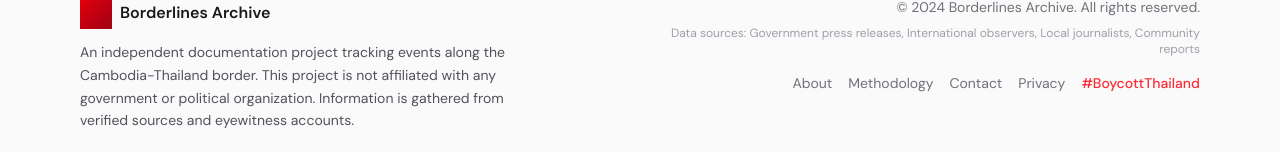
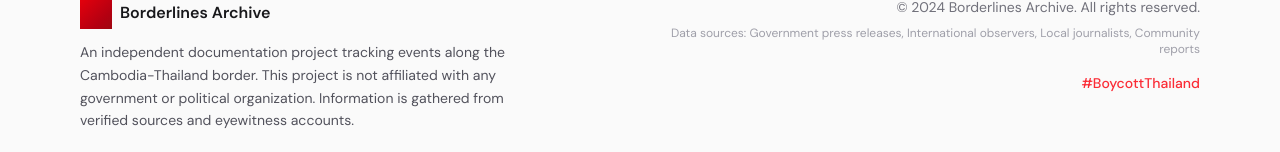
Before and after one commit to phalla-doll/shadcn-latest-demo, a Next.js app: page / in a window 1280 px wide. Shown: the part 6007-6159 px from the top of the page. Built offline with nearby package versions, Linux system fonts and the light colour scheme; some icons are missing.

Commit message:
Remove unused social media icons and buttons from SiteFooter component for a cleaner design. Streamlined the code by eliminating unnecessary elements while maintaining theme toggle functionality.

```diff
--- a/components/borderlines/site-footer.tsx
+++ b/components/borderlines/site-footer.tsx
@@ -1,12 +1,9 @@
 "use client"
 
 import {
-    Facebook01Icon,
     LegalDocument01Icon,
     Moon02Icon,
-    NewTwitterIcon,
     Sun03Icon,
-    TelegramIcon,
 } from "@hugeicons/core-free-icons"
 import { HugeiconsIcon } from "@hugeicons/react"
 import { useTheme } from "next-themes"
@@ -46,43 +43,16 @@ export function SiteFooter() {
                         <div className="flex items-center gap-4 mt-4">
                             <button
                                 type="button"
-                                className="text-zinc-500 hover:text-zinc-900 dark:hover:text-white transition-colors"
-                                aria-label="Twitter"
-                            >
-                                <HugeiconsIcon
-                                    icon={NewTwitterIcon}
-                                    className="w-5 h-5"
-                                />
-                            </button>
-                            <button
-                                type="button"
-                                className="text-zinc-500 hover:text-zinc-900 dark:hover:text-white transition-colors"
-                                aria-label="Telegram"
-                            >
-                                <HugeiconsIcon
-                                    icon={TelegramIcon}
-                                    className="w-5 h-5"
-                                />
-                            </button>
-                            <button
-                                type="button"
-                                className="text-zinc-500 hover:text-zinc-900 dark:hover:text-white transition-colors"
-                                aria-label="Facebook"
-                            >
-                                <HugeiconsIcon
-                                    icon={Facebook01Icon}
-                                    className="w-5 h-5"
-                                />
-                            </button>
-                            <div className="w-px h-4 bg-zinc-300 dark:bg-zinc-700" />
-                            <button
-                                type="button"
                                 onClick={toggleTheme}
                                 className="text-zinc-500 hover:text-zinc-900 dark:hover:text-white transition-colors"
                                 aria-label="Toggle theme"
                             >
                                 <HugeiconsIcon
-                                    icon={theme === "dark" ? Sun03Icon : Moon02Icon}
+                                    icon={
+                                        theme === "dark"
+                                            ? Sun03Icon
+                                            : Moon02Icon
+                                    }
                                     className="w-5 h-5"
                                 />
                             </button>
@@ -107,30 +77,6 @@ export function SiteFooter() {
                         <div className="flex flex-wrap gap-4 mt-4 md:justify-end text-sm">
                             <button
                                 type="button"
-                                className="text-zinc-500 hover:text-zinc-900 dark:hover:text-white transition-colors"
-                            >
-                                About
-                            </button>
-                            <button
-                                type="button"
-                                className="text-zinc-500 hover:text-zinc-900 dark:hover:text-white transition-colors"
-                            >
-                                Methodology
-                            </button>
-                            <button
-                                type="button"
-                                className="text-zinc-500 hover:text-zinc-900 dark:hover:text-white transition-colors"
-                            >
-                                Contact
-                            </button>
-                            <button
-                                type="button"
-                                className="text-zinc-500 hover:text-zinc-900 dark:hover:text-white transition-colors"
-                            >
-                                Privacy
-                            </button>
-                            <button
-                                type="button"
                                 className="text-red-500 hover:text-red-400 transition-colors font-medium"
                             >
                                 #BoycottThailand
```
